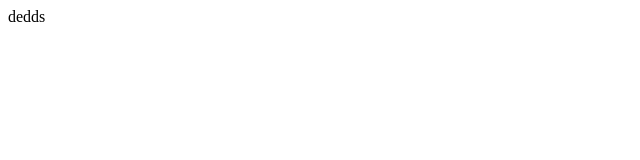
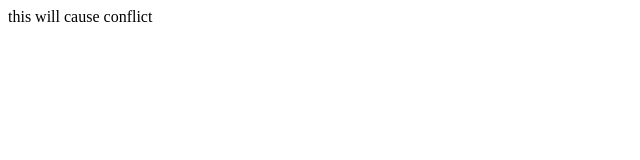
Before and after one commit to virtualRst/test-repo, a plain HTML site: page index.html in a window 1280 px wide. Shown: the whole page, without its empty margins (0-640 px from the left). Drawn offline with Linux system fonts and the light colour scheme.

Commit message:
fro mproject 2

```diff
--- a/index.html
+++ b/index.html
@@ -7,6 +7,6 @@
     <title>Document</title>
 </head>
 <body>
-    dedds
+    this will cause conflict
 </body>
 </html>
```
